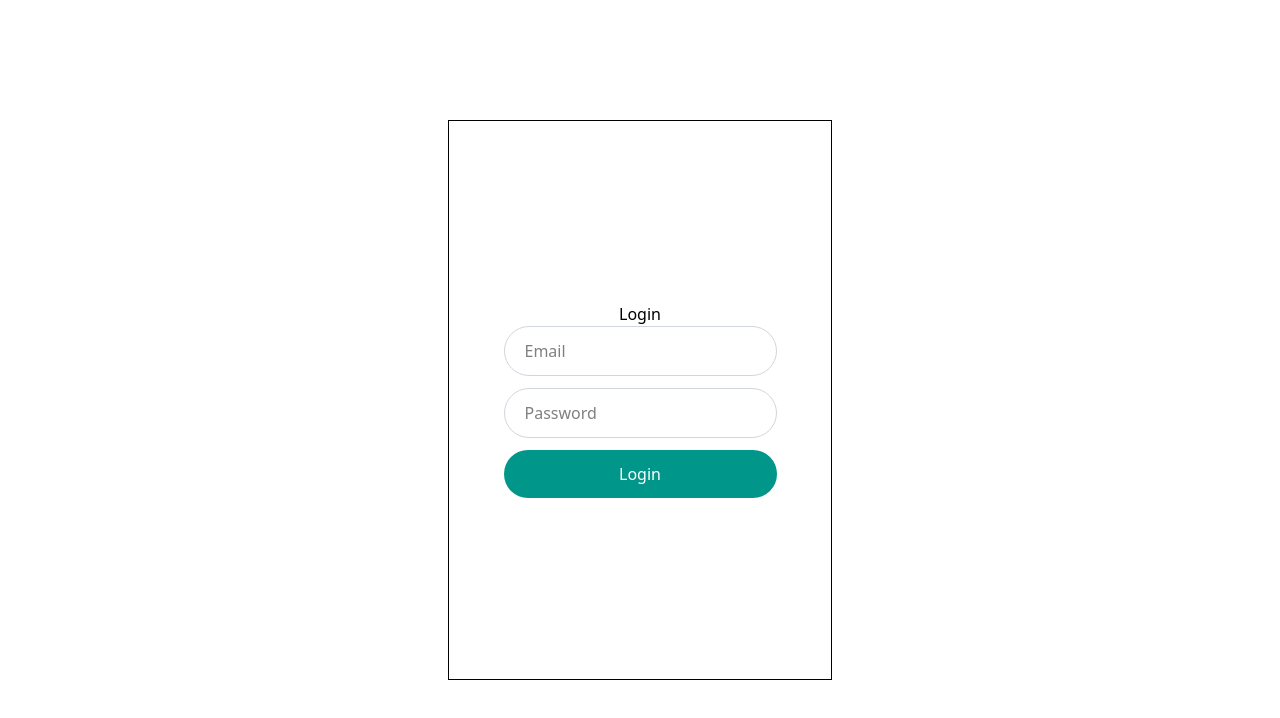
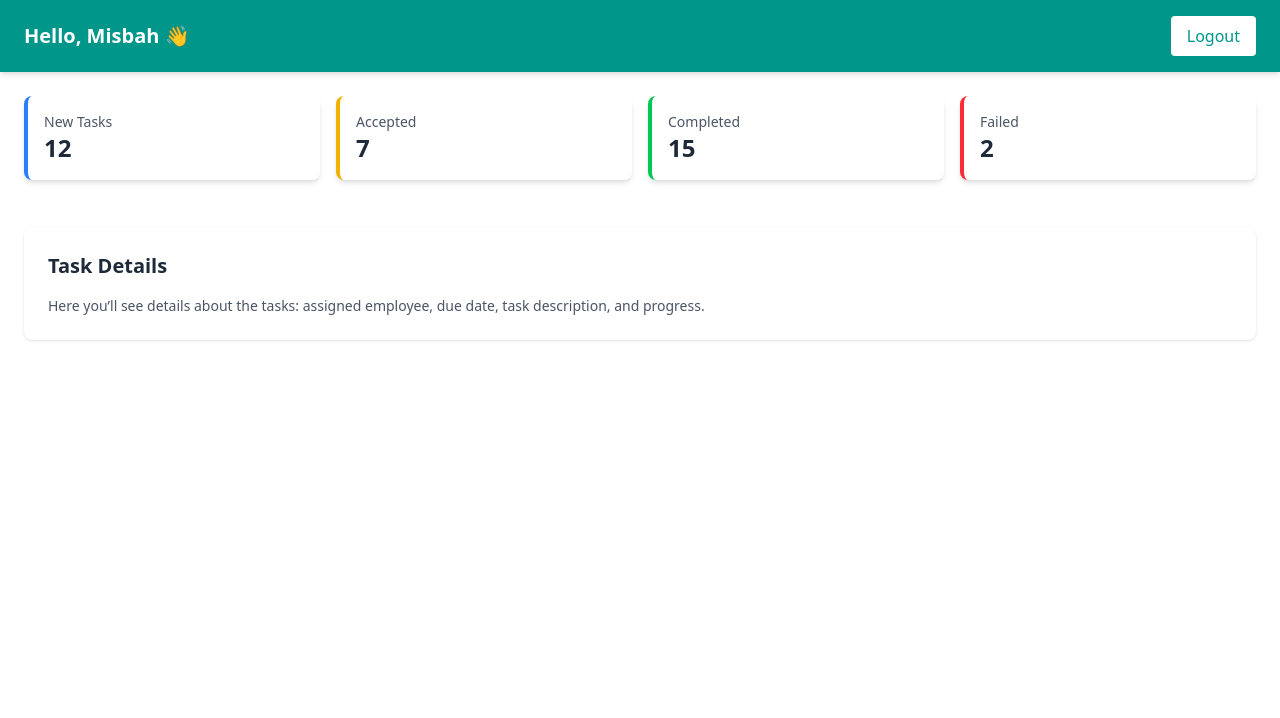
Before and after one commit to MisbahProgrammer/Employee-Management-System, a React (Vite) app: page / in a window 1280 px wide. Shown: the top 718 px of the page. Built offline with nearby package versions, Linux system fonts and the light colour scheme.

Commit message:
Divide the Employee Dashboard into components like Header, Tasks and Messages

```diff
--- a/src/App.jsx
+++ b/src/App.jsx
@@ -1,9 +1,10 @@
 import React from 'react'
 import Login from './Components/Auth/login'
+import EmployeeDashboard from './Components/Dashboard/EmployeeDashboard'
 
 function App() {
   return (
-    <Login/>
+    <EmployeeDashboard/>
   )
 }
 
--- /dev/null
+++ b/src/Components/Common/Header.jsx
@@ -0,0 +1,16 @@
+import React from 'react'
+
+const Header = () => {
+  return (
+    <>
+    <div className="bg-teal-600 text-white px-6 py-4 flex justify-between items-center shadow-md">
+        <h1 className="text-xl font-semibold">Hello, Misbah 👋</h1>
+        <button className="bg-white text-teal-600 px-4 py-2 rounded hover:bg-gray-100 font-medium">
+          Logout
+        </button>
+      </div>
+    </>
+  )
+}
+
+export default Header
--- a/src/Components/Dashboard/EmployeeDashboard.jsx
+++ b/src/Components/Dashboard/EmployeeDashboard.jsx
@@ -0,0 +1,18 @@
+import React from "react";
+import "./../../App.css";
+import Header from "../Common/Header";
+import Tasks from "./EmployeeDashboard/Tasks";
+import TaskMessage from "../TaskList/TaskMessage";
+function EmployeeDashboard() {
+  return (
+    <>
+      <Header/>
+      <Tasks/>
+      <TaskMessage/>
+
+
+    </>
+  );
+}
+
+export default EmployeeDashboard;
--- /dev/null
+++ b/src/Components/Dashboard/EmployeeDashboard/Tasks.jsx
@@ -0,0 +1,28 @@
+import React from 'react'
+
+const Tasks = () => {
+  return (
+    <>
+    <div className="grid grid-cols-1 sm:grid-cols-2 lg:grid-cols-4 gap-4 p-6">
+        <div className="bg-white shadow-md rounded-lg p-4 border-l-4 border-blue-500">
+          <h2 className="text-gray-600 text-sm">New Tasks</h2>
+          <p className="text-2xl font-bold text-gray-800">12</p>
+        </div>
+        <div className="bg-white shadow-md rounded-lg p-4 border-l-4 border-yellow-500">
+          <h2 className="text-gray-600 text-sm">Accepted</h2>
+          <p className="text-2xl font-bold text-gray-800">7</p>
+        </div>
+        <div className="bg-white shadow-md rounded-lg p-4 border-l-4 border-green-500">
+          <h2 className="text-gray-600 text-sm">Completed</h2>
+          <p className="text-2xl font-bold text-gray-800">15</p>
+        </div>
+        <div className="bg-white shadow-md rounded-lg p-4 border-l-4 border-red-500">
+          <h2 className="text-gray-600 text-sm">Failed</h2>
+          <p className="text-2xl font-bold text-gray-800">2</p>
+        </div>
+      </div>
+    </>
+  )
+}
+
+export default Tasks
--- /dev/null
+++ b/src/Components/TaskList/TaskMessage.jsx
@@ -0,0 +1,19 @@
+import React from 'react'
+
+const TaskMessage = () => {
+  return (
+    <>
+    <div className="bg-white rounded-lg shadow p-6 m-6">
+        <h2 className="text-xl font-semibold text-gray-800 mb-4">
+          Task Details
+        </h2>
+        <p className="text-gray-600 text-sm">
+          Here you’ll see details about the tasks: assigned employee, due date,
+          task description, and progress.
+        </p>
+      </div>
+    </>
+  )
+}
+
+export default TaskMessage
```
